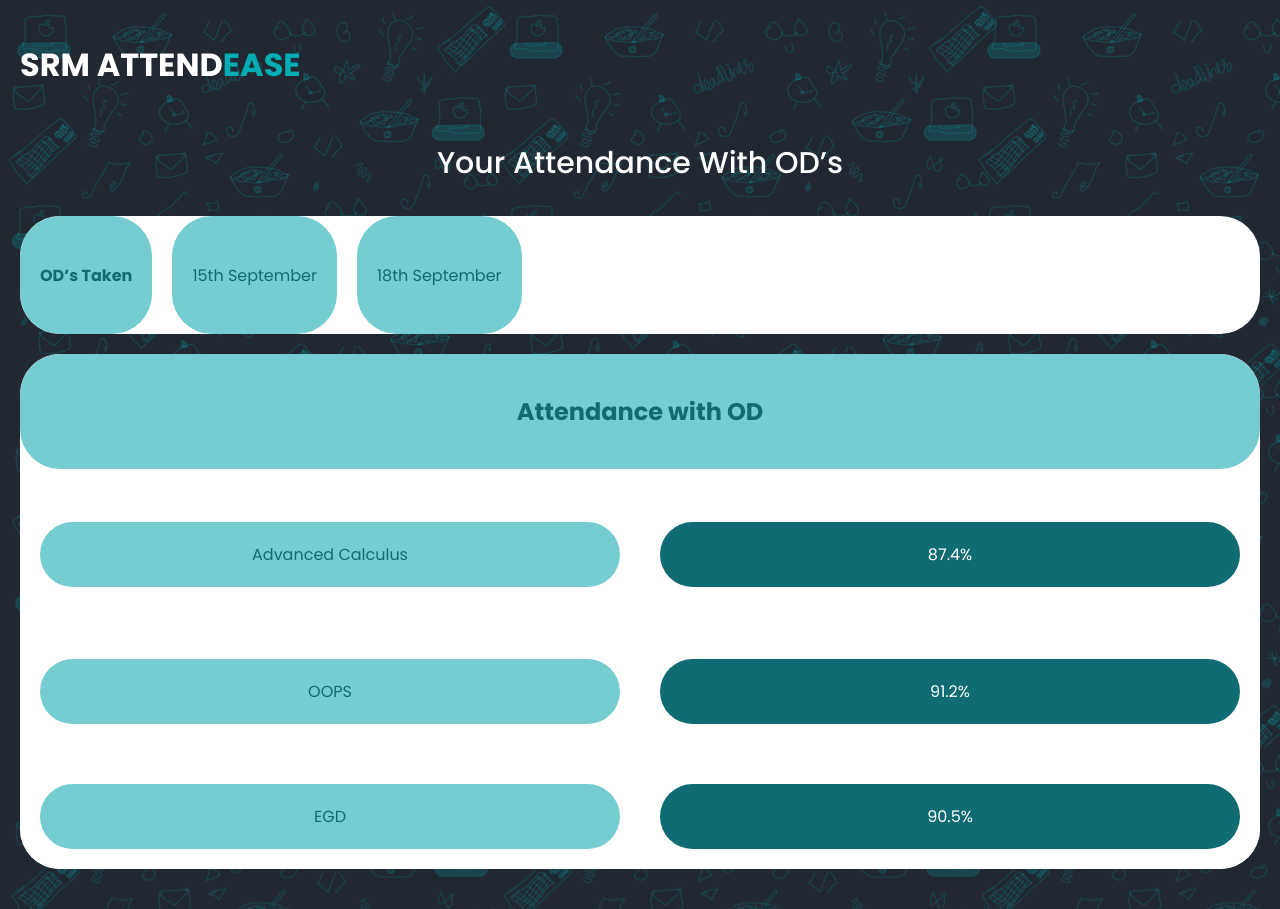
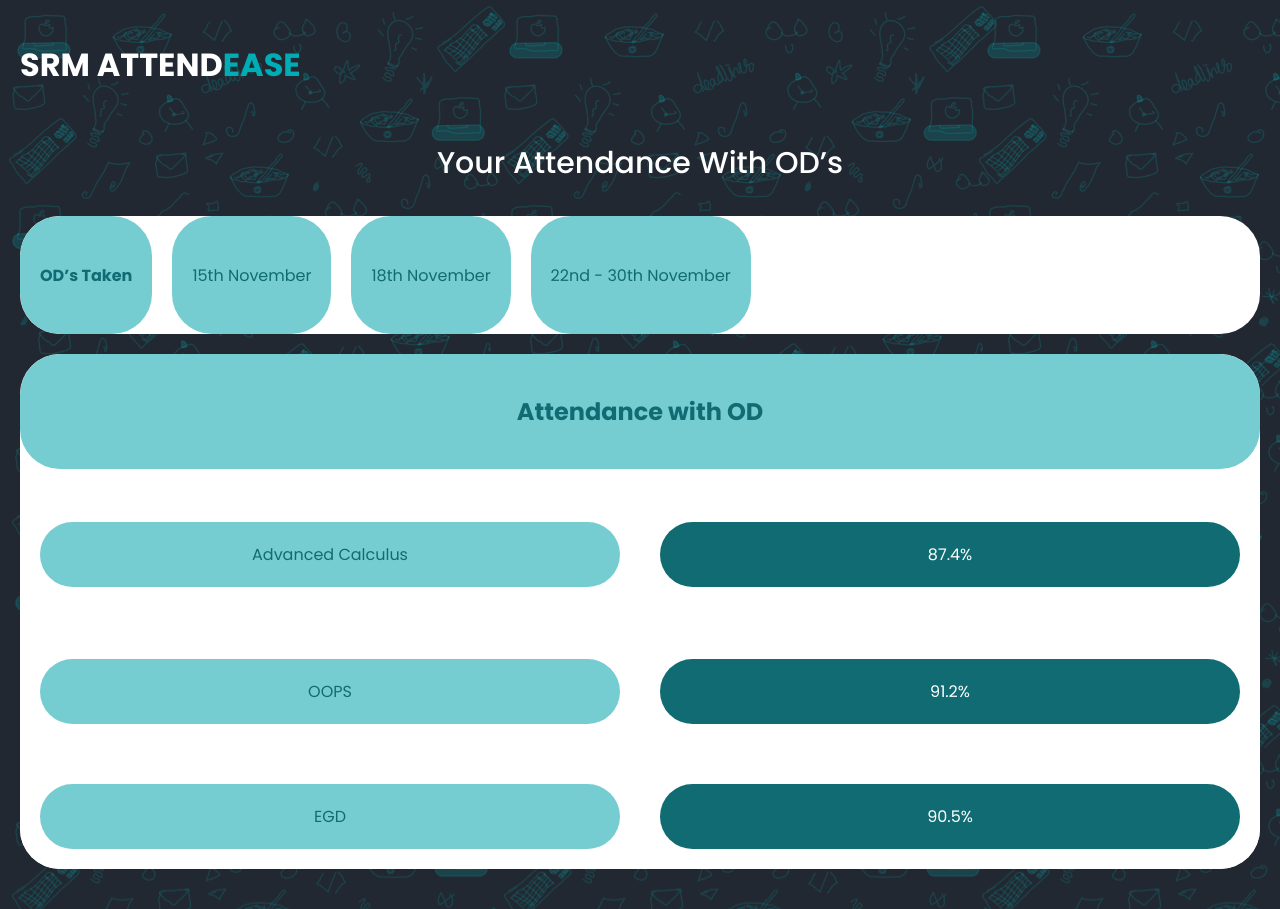
Before and after one commit to TartejBrothers/SRM-Attendease, a React (Create React App) app: page /od in a window 1280 px wide. Built offline with nearby package versions, Linux system fonts and the light colour scheme.

Commit message:
Editing OD Page

```diff
--- a/src/components/od.jsx
+++ b/src/components/od.jsx
@@ -16,10 +16,13 @@ export default function OdPage() {
           <h5>OD’s Taken</h5>
         </div>
         <div className="odcontentbody">
-          <p>15th September</p>
+          <p>15th November</p>
         </div>
         <div className="odcontentbody">
-          <p>18th September</p>
+          <p>18th November</p>
+        </div>
+        <div className="odcontentbody">
+          <p>22nd - 30th November</p>
         </div>
       </div>
       <div className="odmainbottom">
```
